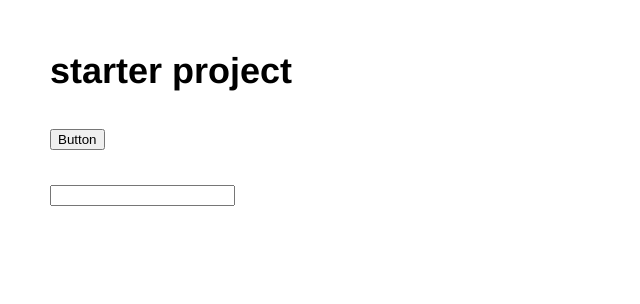
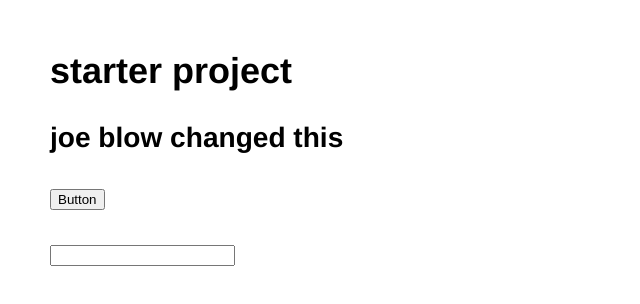
Before and after one commit to kurtfriedrichhotmail/demo, a plain HTML site: page index.html in a window 1280 px wide. Shown: the whole page, without its empty margins (0-640 px from the left). Drawn offline with Linux system fonts and the light colour scheme.

Commit message:
Update index.html from joe blow

```diff
--- a/index.html
+++ b/index.html
@@ -10,6 +10,8 @@
 <body>
 <h2>starter project</h2>
 
+    <h3> joe blow changed this</h3>
+
 <button type="button" id="button1">Button</button>
 <div>
     <br />
```
